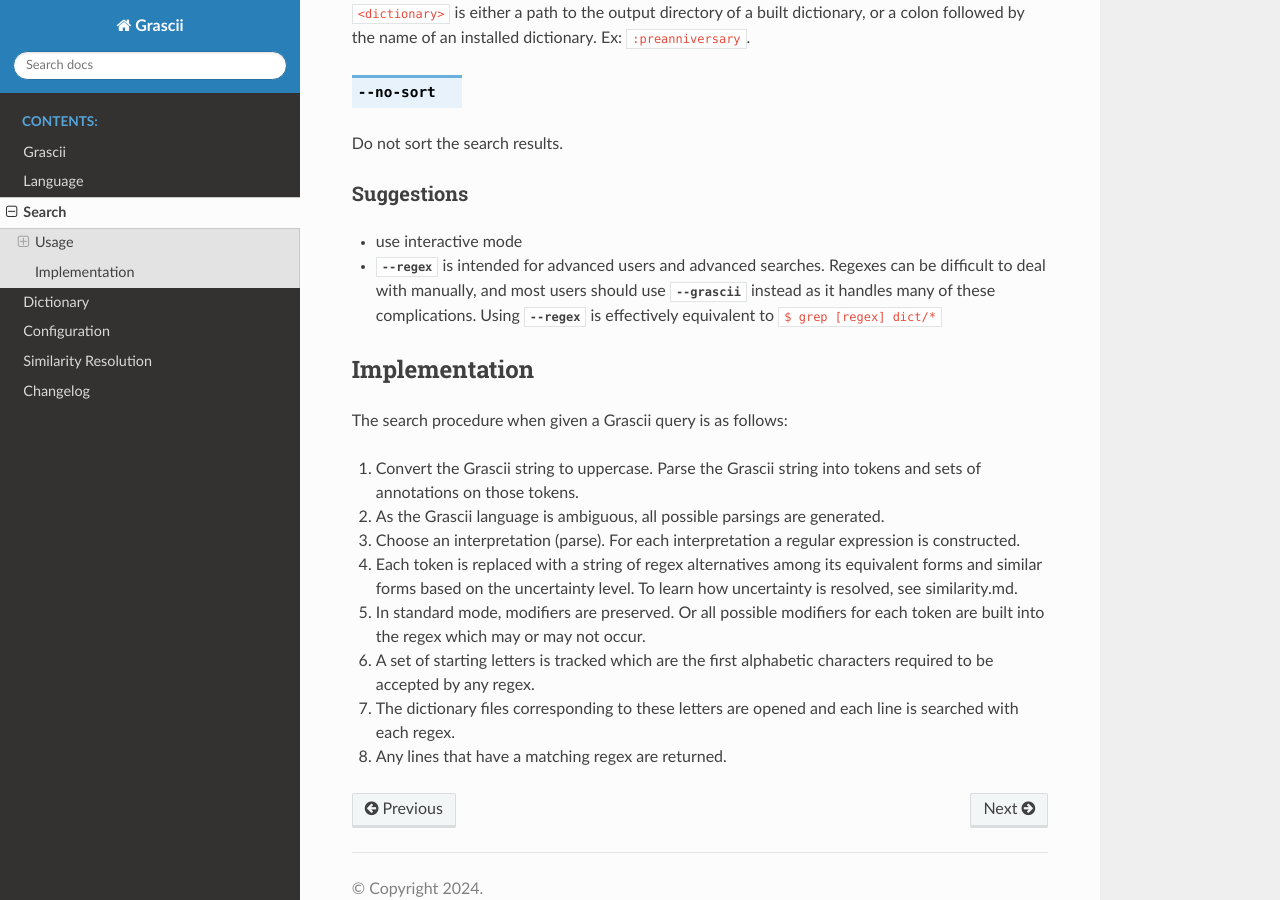
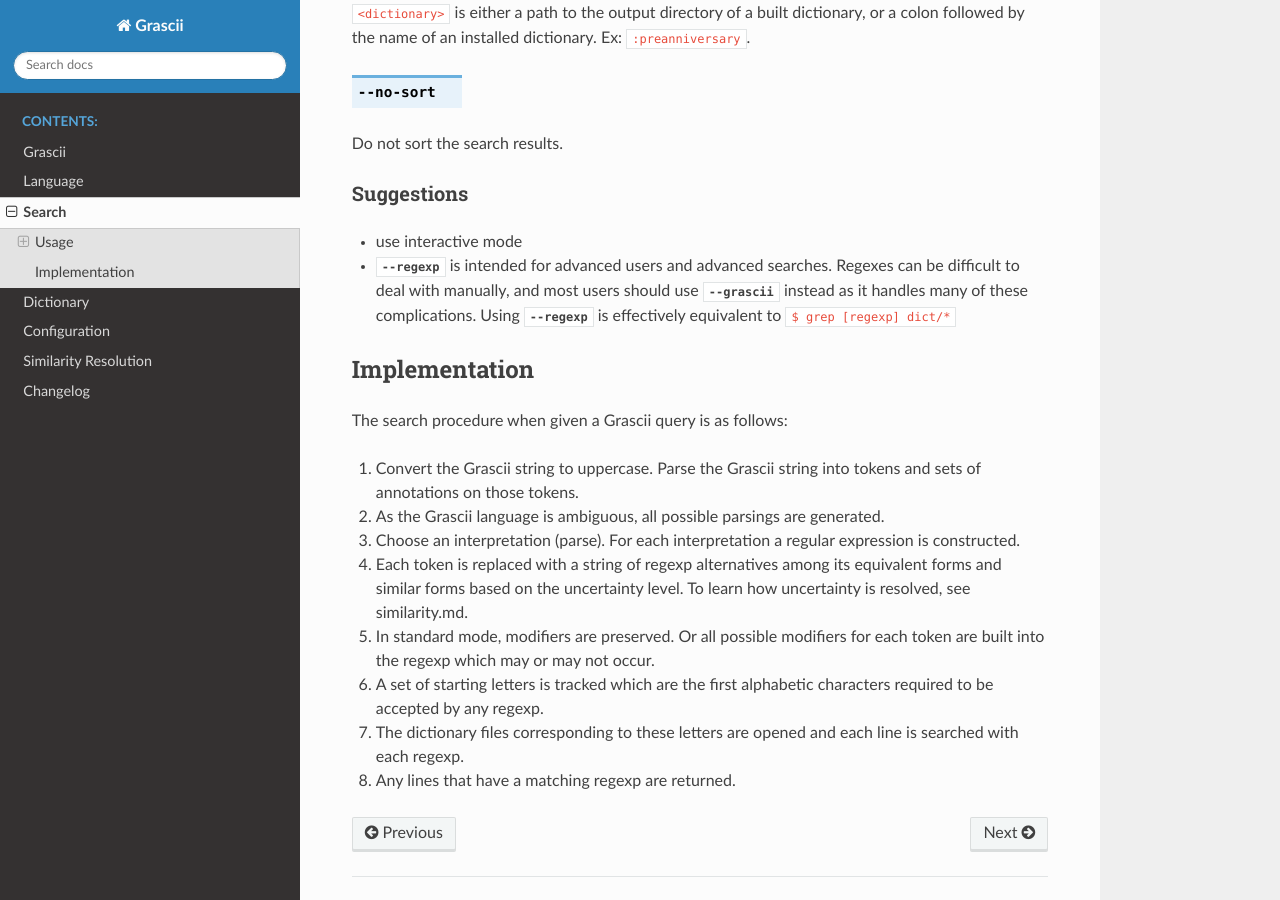
Before and after one commit to grascii/grascii, a Sphinx documentation site: the page built from docs/gsearch.rst, in a window 1280 px wide and 900 px high, scrolled down 2715 px. Built offline with Sphinx 7.4.7 and the Read the Docs theme 3.1.0, drawn with Linux system fonts in a browser that asks for light colours; some of the changed text lies outside the part shown.

Commit message:
Consistently use 'regexp' in search docs (#85)

```diff
--- a/docs/gsearch.rst
+++ b/docs/gsearch.rst
@@ -20,7 +20,7 @@ Print a help message and exit.
 
 Set a Grascii String to use as a query.
 
-.. option:: -e <regex>, --regexp <regex>
+.. option:: -e <regexp>, --regexp <regexp>
 
 Set a regular expression to use as a query.
 
@@ -31,7 +31,7 @@ Search by word instead of Grascii.
 .. option:: -i, --interactive
 
 Run searches in interactive mode. This is the recommended mode for general
-use, as :option:`--grascii` and :option:`--regex` may require using shell escape sequences.
+use, as :option:`--grascii` and :option:`--regexp` may require using shell escape sequences.
 
 .. option:: -u {0, 1, 2}, --uncertainty {0, 1, 2}
 
@@ -112,11 +112,11 @@ Suggestions
 ===========
 
 * use interactive mode
-* :option:`--regex` is intended for advanced users and advanced searches. Regexes
+* :option:`--regexp` is intended for advanced users and advanced searches. Regexes
   can be difficult to deal with manually, and most users should use
   :option:`--grascii` instead as it handles many of these complications. Using
-  :option:`--regex` is effectively equivalent to
-  ``$ grep [regex] dict/*``
+  :option:`--regexp` is effectively equivalent to
+  ``$ grep [regexp] dict/*``
 
 Implementation
 **************
@@ -129,13 +129,13 @@ The search procedure when given a Grascii query is as follows:
    generated.
 3. Choose an interpretation (parse).
    For each interpretation a regular expression is constructed.
-4. Each token is replaced with a string of regex alternatives among
+4. Each token is replaced with a string of regexp alternatives among
    its equivalent forms and similar forms based on the uncertainty level. To
    learn how uncertainty is resolved, see similarity.md.
 5. In standard mode, modifiers are preserved. Or all possible modifiers
-   for each token are built into the regex which may or may not occur.
+   for each token are built into the regexp which may or may not occur.
 6. A set of starting letters is tracked which are the first alphabetic
-   characters required to be accepted by any regex.
+   characters required to be accepted by any regexp.
 7. The dictionary files corresponding to these letters are opened and
-   each line is searched with each regex.
-8. Any lines that have a matching regex are returned.
+   each line is searched with each regexp.
+8. Any lines that have a matching regexp are returned.
```
